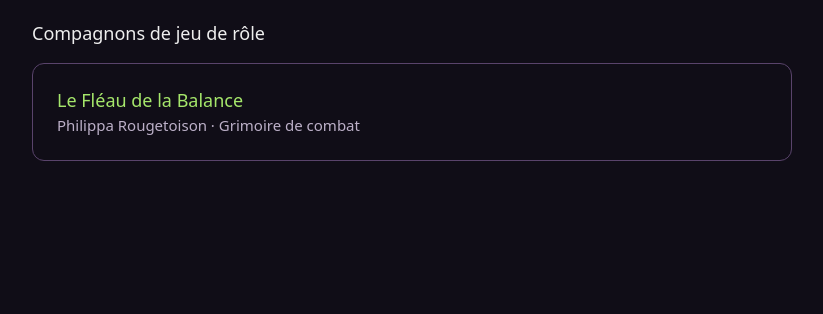
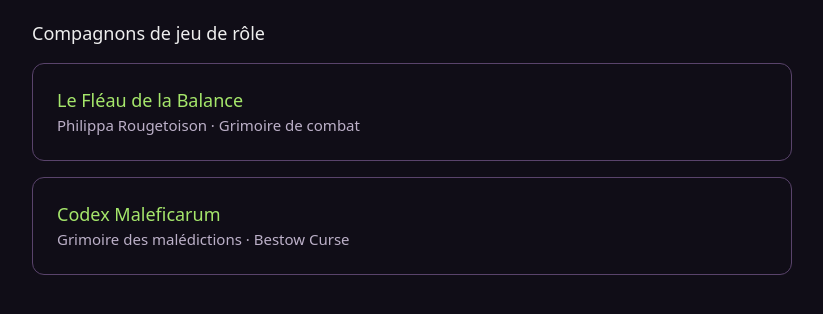
Before and after one commit to goldfox-bot/Rollplay, a plain HTML site: page index.html in a window 1280 px wide. Shown: the part 108-422 px from the top of the page, without its empty margins (228-1051 px from the left). Drawn offline with Linux system fonts and the light colour scheme.

Commit message:
Link independent curse grimoire from Rollplay portal

```diff
--- a/index.html
+++ b/index.html
@@ -1 +1 @@
-<!doctype html><html lang="fr"><meta charset="utf-8"><meta name="viewport" content="width=device-width,initial-scale=1"><title>Rollplay</title><style>body{background:#100d17;color:#eee;font:18px system-ui;max-width:760px;margin:auto;padding:32px}a{display:block;padding:24px;border:1px solid #59436b;border-radius:12px;color:#a5e66b;text-decoration:none}small{color:#bcb0c8}</style><h1>Rollplay</h1><p>Compagnons de jeu de rôle</p><a href="le-fleau-de-la-balance/">Le Fléau de la Balance<br><small>Philippa Rougetoison · Grimoire de combat</small></a></html>
+<!doctype html><html lang="fr"><meta charset="utf-8"><meta name="viewport" content="width=device-width,initial-scale=1"><title>Rollplay</title><style>body{background:#100d17;color:#eee;font:18px system-ui;max-width:760px;margin:auto;padding:32px}a{display:block;padding:24px;border:1px solid #59436b;border-radius:12px;color:#a5e66b;text-decoration:none}small{color:#bcb0c8}</style><h1>Rollplay</h1><p>Compagnons de jeu de rôle</p><a href="le-fleau-de-la-balance/">Le Fléau de la Balance<br><small>Philippa Rougetoison · Grimoire de combat</small></a><a style="margin-top:16px" href="codex-maleficarum/">Codex Maleficarum<br><small>Grimoire des malédictions · Bestow Curse</small></a></html>
```
